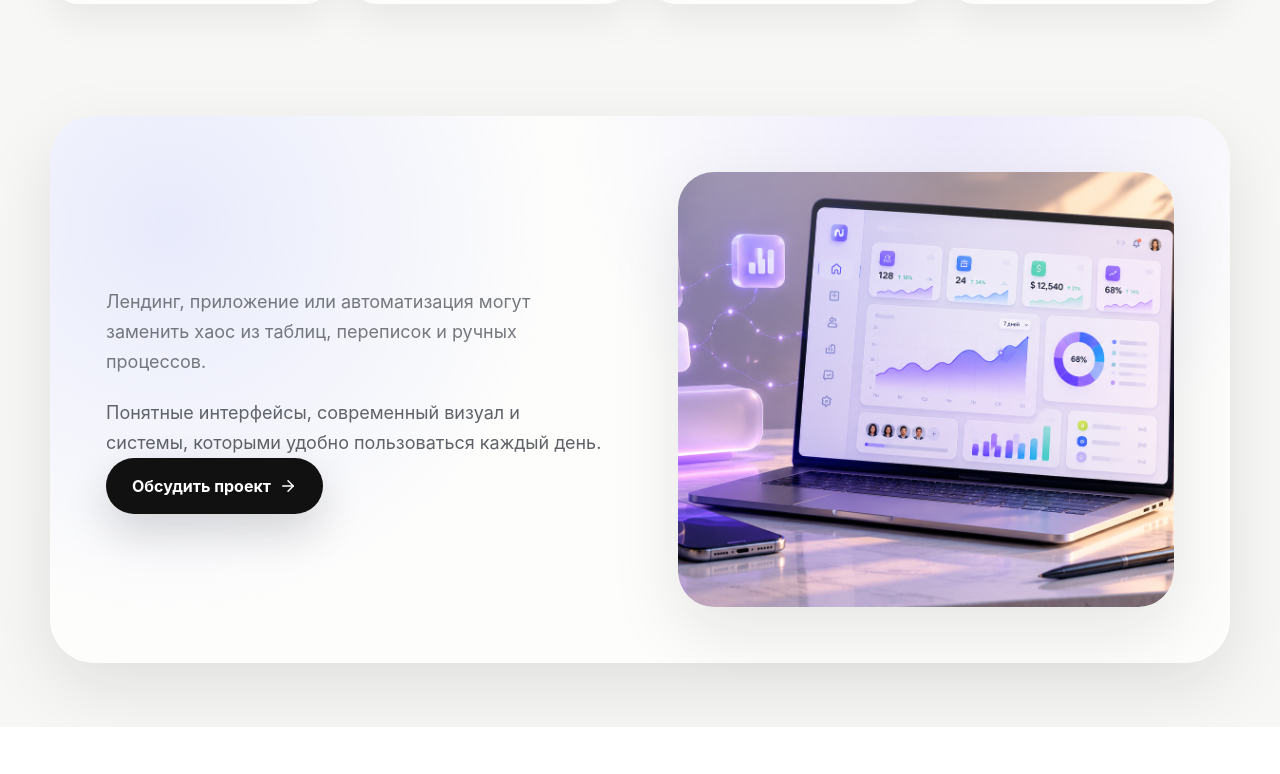
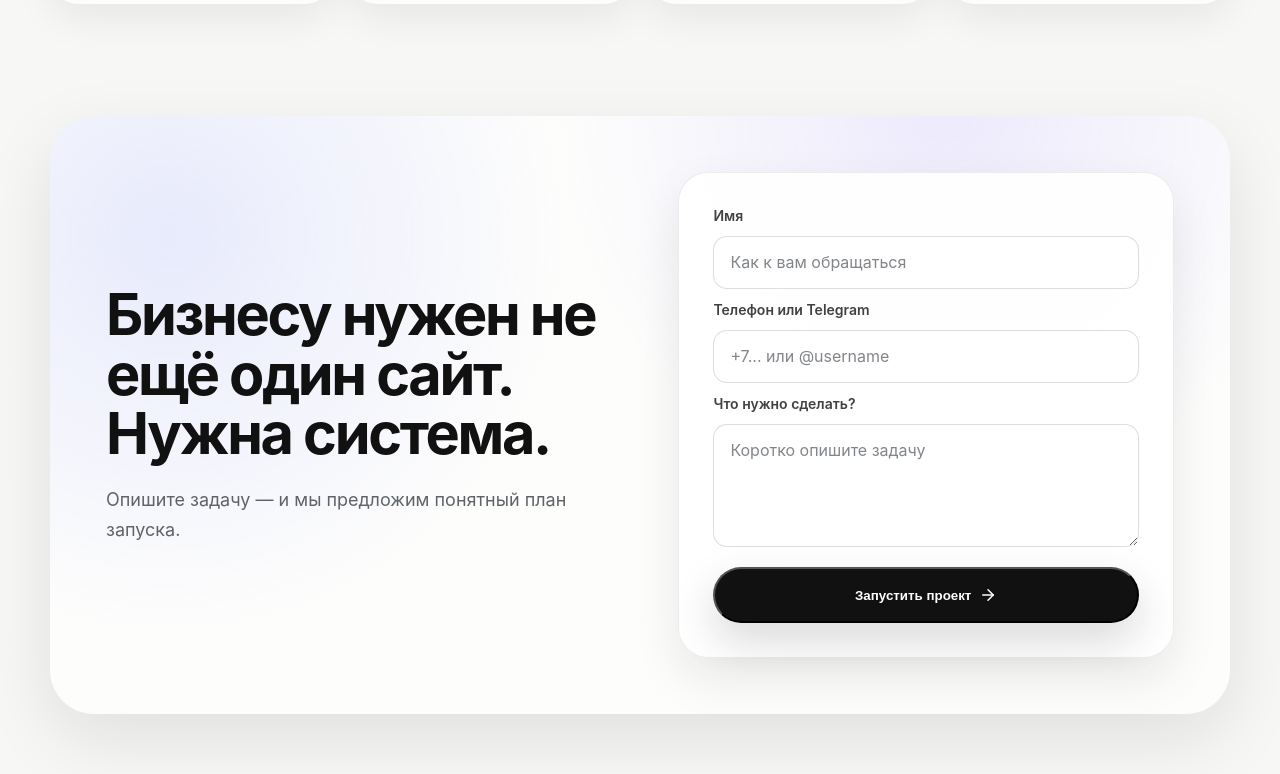
Before and after one commit to vladtranskom888-hue/lending_my, a React (Vite) app: page / in a window 1280 px wide. Shown: the part 4709-5483 px from the top of the page. Before the commit the page ends 5436 px from the top, so only its background shows below. Built offline with nearby package versions, Linux system fonts and the light colour scheme.

Commit message:
Обновить contact-секцию: премиум-форма заявки и webhook отправка

```diff
--- a/src/App.jsx
+++ b/src/App.jsx
@@ -1,3 +1,4 @@
+import { useState } from 'react';
 import { ArrowRight, Check, Layers, LayoutDashboard, Workflow, FormInput, Link2, Sparkles } from 'lucide-react';
 
 const buildItems = [
@@ -24,7 +25,57 @@ function ImageBlock({ src, alt }) {
   );
 }
 
+
 export default function App() {
+  const [formData, setFormData] = useState({ name: '', contact: '', task: '' });
+  const [submitStatus, setSubmitStatus] = useState('idle');
+  const [statusMessage, setStatusMessage] = useState('');
+
+  const handleSubmit = async (event) => {
+    event.preventDefault();
+
+    const webhookUrl = import.meta.env.VITE_LEAD_WEBHOOK_URL;
+    const payload = {
+      name: formData.name.trim(),
+      contact: formData.contact.trim(),
+      task: formData.task.trim(),
+      source: 'contact_section',
+      createdAt: new Date().toISOString(),
+    };
+
+    if (!webhookUrl) {
+      console.warn('VITE_LEAD_WEBHOOK_URL не задан: отправка заявок отключена.');
+      setSubmitStatus('fallback');
+      setStatusMessage('Заявка подготовлена. Скоро добавим отправку.');
+      return;
+    }
+
+    try {
+      setSubmitStatus('loading');
+      setStatusMessage('');
+
+      const response = await fetch(webhookUrl, {
+        method: 'POST',
+        headers: {
+          'Content-Type': 'application/json',
+        },
+        body: JSON.stringify(payload),
+      });
+
+      if (!response.ok) {
+        throw new Error(`Ошибка отправки: ${response.status}`);
+      }
+
+      setSubmitStatus('success');
+      setStatusMessage('Заявка отправлена. Скоро свяжемся.');
+      setFormData({ name: '', contact: '', task: '' });
+    } catch (error) {
+      console.error('Не удалось отправить заявку:', error);
+      setSubmitStatus('error');
+      setStatusMessage('Не удалось отправить заявку. Попробуйте позже.');
+    }
+  };
+
   return (
     <main>
       <header className="header">
@@ -115,11 +166,51 @@ export default function App() {
 
       <section id="contact" className="section final">
         <div className="copy">
-          <p>Лендинг, приложение или автоматизация могут заменить хаос из таблиц, переписок и ручных процессов.</p>
-          <p className="muted">Понятные интерфейсы, современный визуал и системы, которыми удобно пользоваться каждый день.</p>
-          <a className="button primary" href="#contact">Обсудить проект <ArrowRight size={18} /></a>
+          <h2>Бизнесу нужен не ещё один сайт. Нужна система.</h2>
+          <p className="muted">Опишите задачу — и мы предложим понятный план запуска.</p>
         </div>
-        <ImageBlock src="/images/final.png" alt="Премиальный рабочий интерфейс для финального блока сайта" />
+        <form className="leadForm" onSubmit={handleSubmit}>
+          <label htmlFor="lead-name">Имя</label>
+          <input
+            id="lead-name"
+            name="name"
+            type="text"
+            value={formData.name}
+            onChange={(event) => setFormData((prev) => ({ ...prev, name: event.target.value }))}
+            placeholder="Как к вам обращаться"
+            required
+          />
+
+          <label htmlFor="lead-contact">Телефон или Telegram</label>
+          <input
+            id="lead-contact"
+            name="contact"
+            type="text"
+            value={formData.contact}
+            onChange={(event) => setFormData((prev) => ({ ...prev, contact: event.target.value }))}
+            placeholder="+7... или @username"
+            required
+          />
+
+          <label htmlFor="lead-task">Что нужно сделать?</label>
+          <textarea
+            id="lead-task"
+            name="task"
+            value={formData.task}
+            onChange={(event) => setFormData((prev) => ({ ...prev, task: event.target.value }))}
+            placeholder="Коротко опишите задачу"
+            rows={4}
+            required
+          />
+
+          <button className="button primary" type="submit" disabled={submitStatus === 'loading'}>
+            {submitStatus === 'loading' ? 'Отправляем...' : <>Запустить проект <ArrowRight size={18} /></>}
+          </button>
+
+          {statusMessage && (
+            <p className={`formMessage ${submitStatus}`}>{statusMessage}</p>
+          )}
+        </form>
       </section>
     </main>
   );
--- a/src/styles.css
+++ b/src/styles.css
@@ -456,10 +456,83 @@ p {
   box-shadow: var(--shadow);
 }
 
-.final .visual img {
-  min-height: 390px;
-  height: clamp(320px, 34vw, 500px);
+
+.leadForm {
+  width: 100%;
+  padding: clamp(22px, 3vw, 34px);
+  border-radius: 30px;
+  background: rgba(255, 255, 255, 0.9);
+  border: 1px solid rgba(17, 17, 17, 0.08);
+  box-shadow: 0 20px 48px rgba(17, 17, 17, 0.09);
+  display: grid;
+  gap: 12px;
 }
+
+.leadForm label {
+  font-size: 14px;
+  font-weight: 620;
+  color: rgba(17, 17, 17, 0.8);
+}
+
+.leadForm input,
+.leadForm textarea {
+  width: 100%;
+  border: 1px solid rgba(17, 17, 17, 0.14);
+  border-radius: 14px;
+  padding: 14px 16px;
+  font: inherit;
+  font-size: 16px;
+  line-height: 1.45;
+  color: var(--text);
+  background: rgba(255, 255, 255, 0.98);
+  transition: border-color 0.2s ease, box-shadow 0.2s ease;
+}
+
+.leadForm textarea {
+  min-height: 120px;
+  resize: vertical;
+}
+
+.leadForm input::placeholder,
+.leadForm textarea::placeholder {
+  color: rgba(95, 99, 104, 0.78);
+}
+
+.leadForm input:focus,
+.leadForm textarea:focus {
+  outline: none;
+  border-color: rgba(124, 140, 255, 0.72);
+  box-shadow: 0 0 0 4px rgba(124, 140, 255, 0.16);
+}
+
+.leadForm .button {
+  margin-top: 8px;
+  width: 100%;
+}
+
+.leadForm .button:disabled {
+  cursor: wait;
+  opacity: 0.85;
+}
+
+.formMessage {
+  margin-top: 2px;
+  font-size: 15px;
+  line-height: 1.5;
+}
+
+.formMessage.success {
+  color: #0f7a3e;
+}
+
+.formMessage.error {
+  color: #b42b2b;
+}
+
+.formMessage.fallback {
+  color: #766024;
+}
+
 
 @media (max-width: 980px) {
   .header {
@@ -538,4 +611,13 @@ p {
     padding: 30px 22px;
     border-radius: 32px;
   }
+
+  .final h2 {
+    font-size: clamp(28px, 8vw, 40px);
+  }
+
+  .leadForm {
+    padding: 20px;
+    border-radius: 24px;
+  }
 }
```
